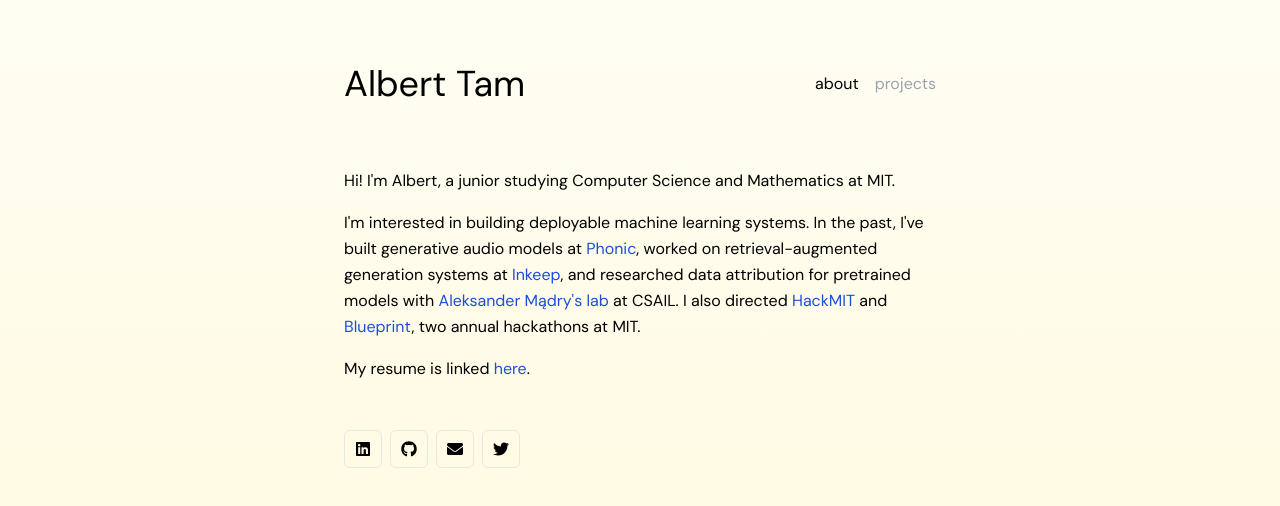
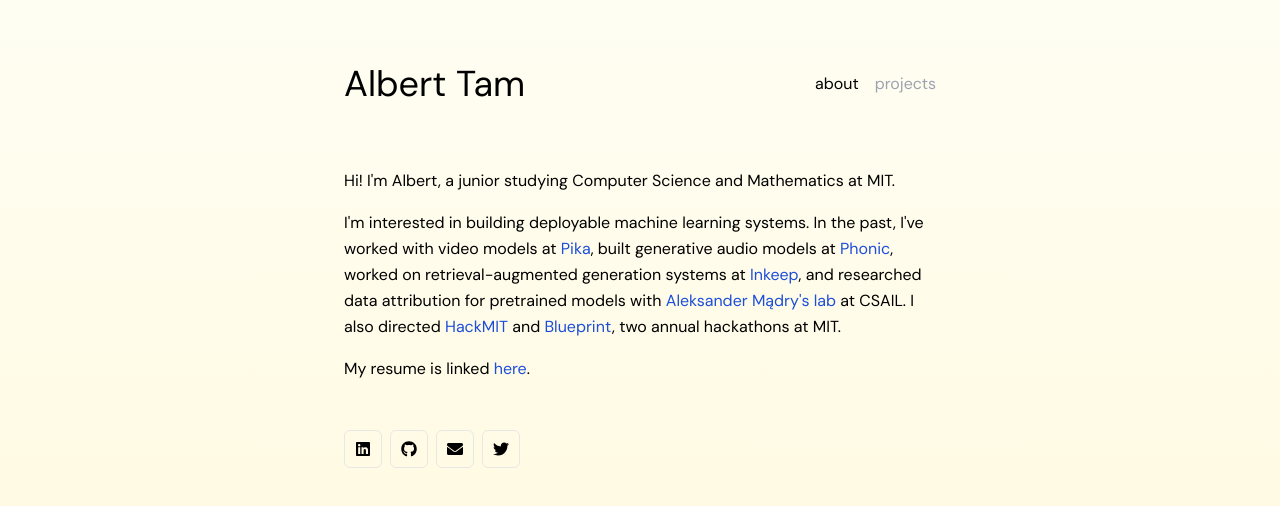
Before and after one commit to tam-albert/tam-albert.github.io, a Next.js app: page / in a window 1280 px wide. Shown: the top 506 px of the page. Built offline with nearby package versions, Linux system fonts and the light colour scheme.

Commit message:
add pika

```diff
--- a/src/pages/index.tsx
+++ b/src/pages/index.tsx
@@ -12,7 +12,16 @@
           </div>
           <div>
             I&apos;m interested in building deployable machine learning systems.
-            In the past, I&apos;ve built generative audio models at{" "}
+            In the past, I&apos;ve worked with video models at{" "}
+            <a
+              href="https://pika.art/"
+              className="text-blue-700 hover:text-blue-900"
+              target="_blank"
+              rel="noopener noreferrer"
+            >
+              Pika
+            </a>
+            , built generative audio models at{" "}
             <a
               href="https://phonic.co/"
               className="text-blue-700 hover:text-blue-900"
```
